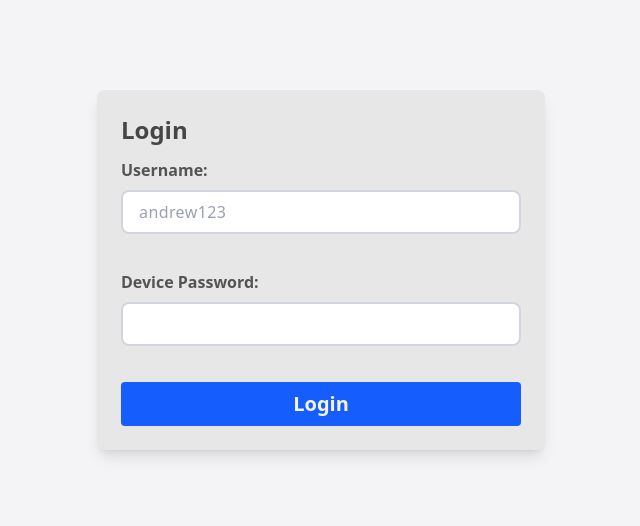
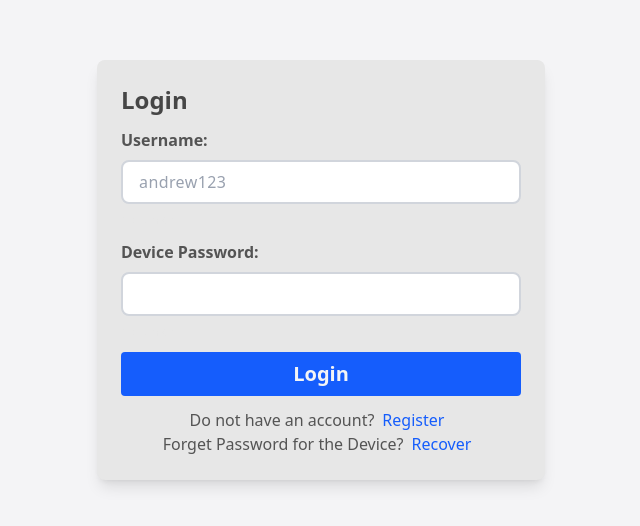
Before and after one commit to PrabeshBimali/secure-chat-frontend, a React (Vite) app: page /login in a window 1280 px wide. Shown: the part 130-656 px from the top of the page, without its empty margins (319-959 px from the left). Built offline with nearby package versions, Linux system fonts and the light colour scheme; no server answers.

Commit message:
few improvements in UI

```diff
--- /dev/null
+++ b/src/components/SimpleLink.tsx
@@ -0,0 +1,17 @@
+import type { ReactNode } from "react"
+import { Link, type LinkProps } from "react-router"
+
+interface SimpleLinkProps extends LinkProps {
+  children: ReactNode
+}
+
+export default function SimpleLink(props: SimpleLinkProps) {
+
+  const { children, to } = props
+
+  return (
+    <Link className="text-blue-600 hover:text-blue-500 active:text-blue-600 px-2" to={to}>
+      {children}
+    </Link>
+  )
+}
--- a/src/features/auth/components/RecoveryForm.tsx
+++ b/src/features/auth/components/RecoveryForm.tsx
@@ -7,6 +7,7 @@ import { bytesToHex } from "@noble/curves/utils.js"
 import { useToast } from "../../../context/ToastProvider"
 import { signIdentity } from "../../../lib/crypto/sign"
 import getDeviceInfo from "../../../lib/utils/device"
+import SimpleLink from "../../../components/SimpleLink"
 
 interface RecoveryFormProps {
   onRecoverySuccess: (masterSeed: Uint8Array, device_privk: CryptoKey, device_pbk: string, username: string) => void
@@ -157,6 +158,12 @@ export default function RecoveryForm(props: RecoveryFormProps) {
         <PrimaryButton name="Clear" isLoading={false} handleClick={handleClear}/>
         <PrimaryButton name="Submit" isLoading={loading} handleClick={handleLogin}/>
       </div>
+      <div className="mt-2 text-center">
+        <p className="text-text-secondary">
+          Do not have an account?
+          <SimpleLink to="/register">Register</SimpleLink>
+        </p>
+      </div>
     </div>
   )
 }
--- a/src/features/auth/components/ShowSeedPhrase.tsx
+++ b/src/features/auth/components/ShowSeedPhrase.tsx
@@ -2,6 +2,7 @@ import { FaCopy } from "react-icons/fa";
 import PrimaryButton from "../../../components/PrimaryButton";
 import { useState } from "react";
 import { useToast } from "../../../context/ToastProvider";
+import SimpleLink from "../../../components/SimpleLink";
 
 interface ShowSeedPhraseProps {
   rawPhrase: string
@@ -62,6 +63,13 @@ export default function ShowSeedPhrase(props: ShowSeedPhraseProps) {
           <PrimaryButton name="Move Forward" isLoading={false} handleClick={onNext} disable={!isChecked}/>
         </div>
       </div>
+      <div className="mt-2 text-center">
+        <p className="text-text-secondary">
+          Already have an account?
+          <SimpleLink to="/login">Login</SimpleLink>
+        </p>
+
+      </div>
     </div>
   )
 }
--- a/src/pages/Login.tsx
+++ b/src/pages/Login.tsx
@@ -11,6 +11,7 @@ import { signDevice, signIdentity } from "../lib/crypto/sign";
 import { privateKeyStore } from "../store/PrivateKeyStore";
 import { decryptMasterSeed } from "../lib/crypto/vault";
 import { derivePrivateKeysFromSeed } from "../lib/crypto/keys";
+import SimpleLink from "../components/SimpleLink";
 
 interface LoginFormData {
   username: string;
@@ -192,6 +193,16 @@ export default function LoginPage() {
           isLoading={loading}
           name="Login"
         />
+        <div className="text-center">
+          <p className="text-text-secondary">
+            Do not have an account?
+            <SimpleLink to="/register">Register</SimpleLink>
+          </p>
+          <p className="text-text-secondary">
+            Forget Password for the Device?
+            <SimpleLink to="/recover-account">Recover</SimpleLink>
+          </p>
+        </div>
       </div>
     </AuthLayout>
   )
```
Also changed, not shown: 1 other file (tests, documents, lock files or other folders).
